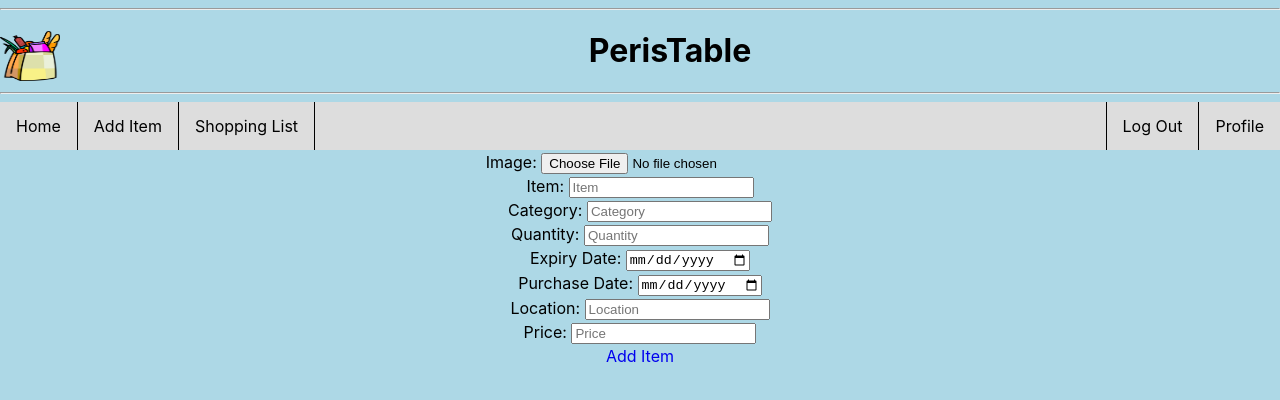
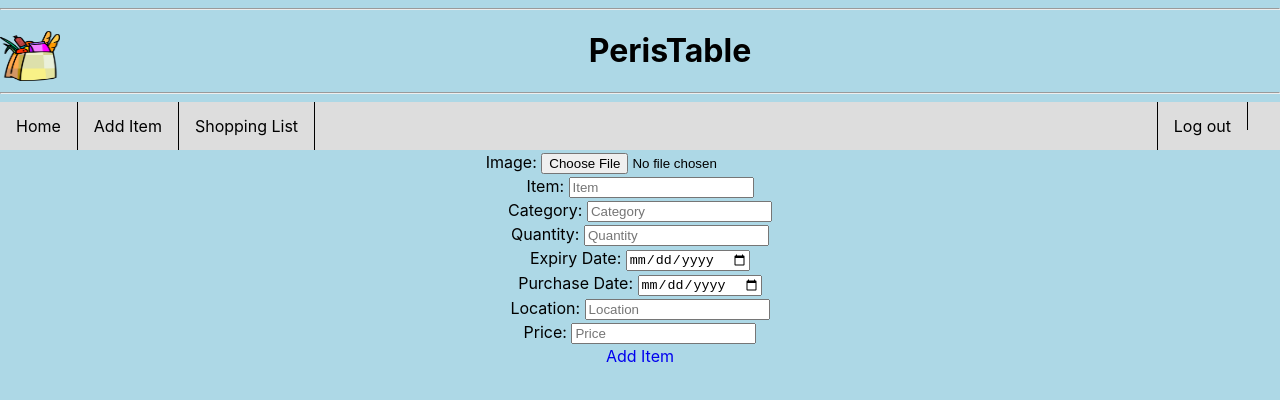
Before and after one commit to tan-weijie/PerisTable, a React (Create React App) app in the folder frontend/: page /add in a window 1280 px wide. Shown: the top 400 px of the page. Built offline with nearby package versions, Linux system fonts and the light colour scheme; no server answers.

Commit message:
logout redirect to login page

```diff
--- a/frontend/src/App.js
+++ b/frontend/src/App.js
@@ -26,13 +26,6 @@ function App() {
         })
     },[])
 
-    function handleLogout(){
-        axios.post('http://localhost:5000/logout',{}, {withCredentials:true})
-            .then(()=>setEmail(""))
-            .then(()=>setUsername(""))
-        const login = (<Link to={"/login"}>Log in</Link>)
-        setLogin(login)
-    }
     return (
       <div className="App">
         <hr />
@@ -42,13 +35,6 @@ function App() {
                     <Link to="/"><img src="./logo2.png" width="60px" height="50px" style={{float:"left"}}/></Link>
                     <h1>PerisTable</h1>
                     <span className="hi-message">
-                        {email && (
-                            <div>Hi <b>{username} </b>,
-                                <div>{email}</div>
-                                <button onClick={()=> handleLogout()}>Log out</button>
-                            </div>
-                        )}
-                        <div>{login}</div>
                     </span>
                 </span>
                 <hr />
--- a/frontend/src/components/Login.js
+++ b/frontend/src/components/Login.js
@@ -34,6 +34,7 @@ function Login(){
             setLoginError(false)
             document.getElementById('login').style.visibility = "hidden";
             window.location.href = "/home"
+
         })
         .catch(()=> {
             setLoginError(true)
--- a/frontend/src/components/Navbar.js
+++ b/frontend/src/components/Navbar.js
@@ -1,8 +1,31 @@
 import {Link, NavLink} from "react-router-dom";
 import "./Navbar.css"
+import UserContext from './UserContext';
+import {useState,useEffect} from "react"
+import axios from 'axios'
 
 const Navbar = (props) => {
+    const [username,setUsername] = useState("")
+    const [email, setEmail] = useState("")
+
+    useEffect(()=>{
+        axios.get("http://localhost:5000/user", {withCredentials:true})
+        .then(response =>{
+            setUsername(response.data.username)
+            setEmail(response.data.email)
+        })
+    },[])
+
+    function handleLogout(){
+        axios.post('http://localhost:5000/logout',{}, {withCredentials:true})
+            .then(()=>setEmail(""))
+            .then(()=>setUsername(""))
+            document.getElementById('logout').style.visibility = "hidden";
+
+
+    }
     return (
+        <UserContext.Provider value={{username, setUsername, email,setEmail}}>
             <div class="navbar">
                 <ul class="nav">
                     <li class="nav-item">
@@ -15,13 +38,14 @@ const Navbar = (props) => {
                         <NavLink class="left" to="/shoppinglist">Shopping List</NavLink>
                     </li>
                     <li class="nav-item">
-                    <NavLink class="right" to="/profile">Profile</NavLink>
+                        <NavLink class="right" to="/home">{email && (<div>Hi, <b>{username} </b></div>)}</NavLink>
                     </li>
                     <li class="nav-item">
-                    <NavLink class="right" to="/">Log Out</NavLink>
+                        <NavLink class="right" to="/login"><div id="logout" onClick={()=> handleLogout()}>Log out</div></NavLink>
                     </li>
                 </ul>
             </div>
+        </UserContext.Provider>
     )
 }
 
```
Also changed, not shown: 1 other file (tests, documents, lock files or other folders). Lines whose indentation alone changed are shown as unchanged.
